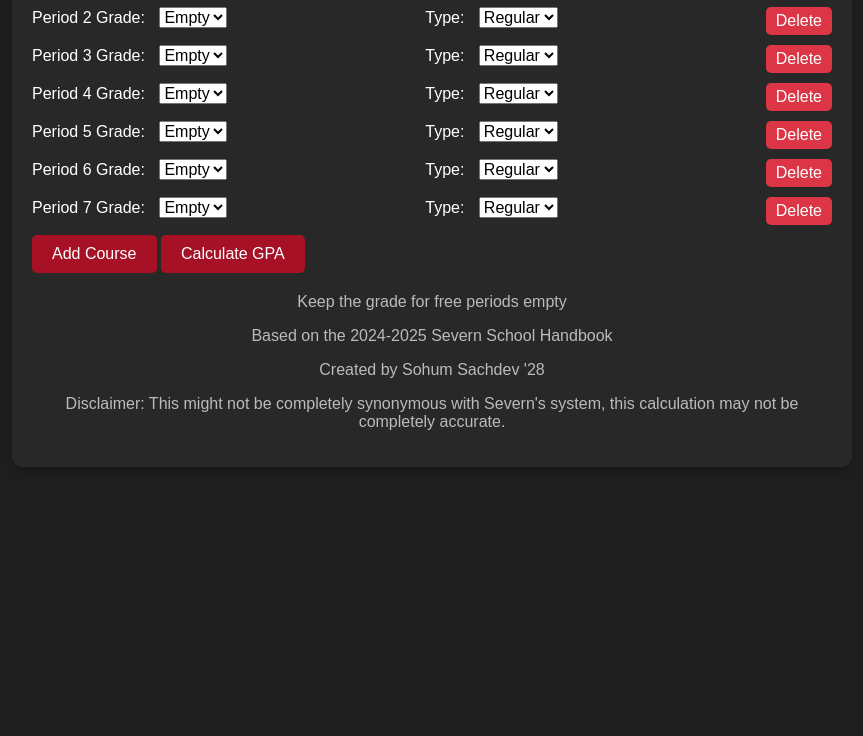
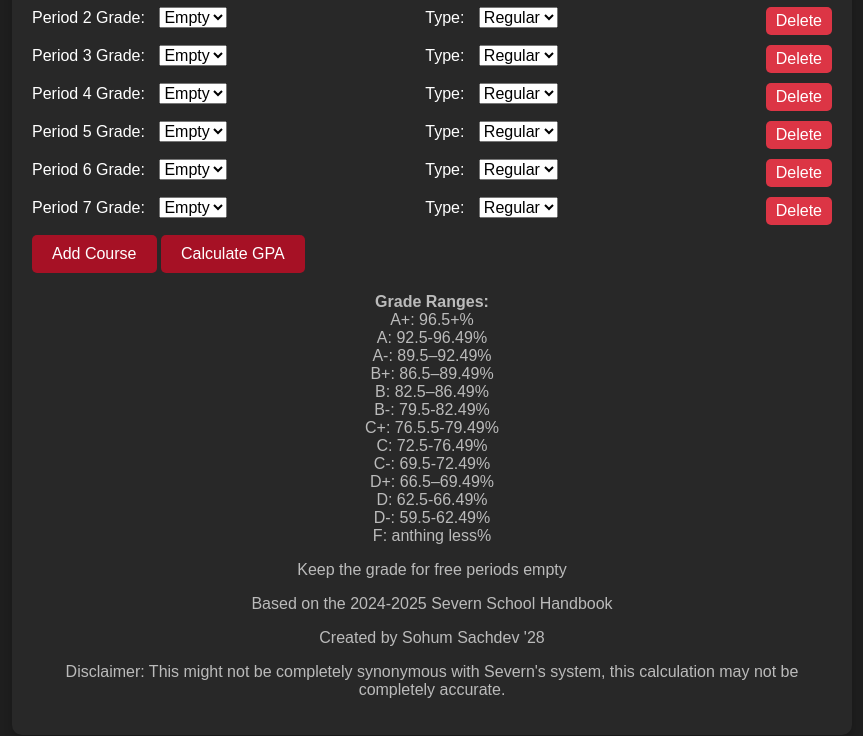
Before and after one commit to sohumsachdev/SevernGPA, a plain HTML site: page index.html in a window 1280 px wide. Shown: the part 300-1036 px from the top of the page, without its empty margins (208-1071 px from the left). Before the commit the page ends 800 px from the top, so only its background shows below. Drawn offline with Linux system fonts and the light colour scheme.

Commit message:
Update index.html

```diff
--- a/index.html
+++ b/index.html
@@ -94,6 +94,22 @@
     <h2 id="gpa-result"></h2>
     <p id="honors-result"></p>
     <footer>
+      <div class="grade-ranges">
+        <strong>Grade Ranges:</strong><br>
+        A+: 96.5+%<br>
+        A: 92.5-96.49%<br>
+        A-: 89.5–92.49%<br>
+        B+: 86.5–89.49%<br>
+        B: 82.5–86.49%<br>
+        B-: 79.5-82.49%<br>
+        C+: 76.5.5-79.49%<br>
+        C: 72.5-76.49%<br>
+        C-: 69.5-72.49%<br>
+        D+: 66.5–69.49%<br>
+        D: 62.5-66.49%<br>
+        D-: 59.5-62.49%<br>
+        F: anthing less%
+      </div>
       <p>Keep the grade for free periods empty</p>
       <p>Based on the 2024-2025 Severn School Handbook</p>
       <p>Created by Sohum Sachdev '28</p>
```
